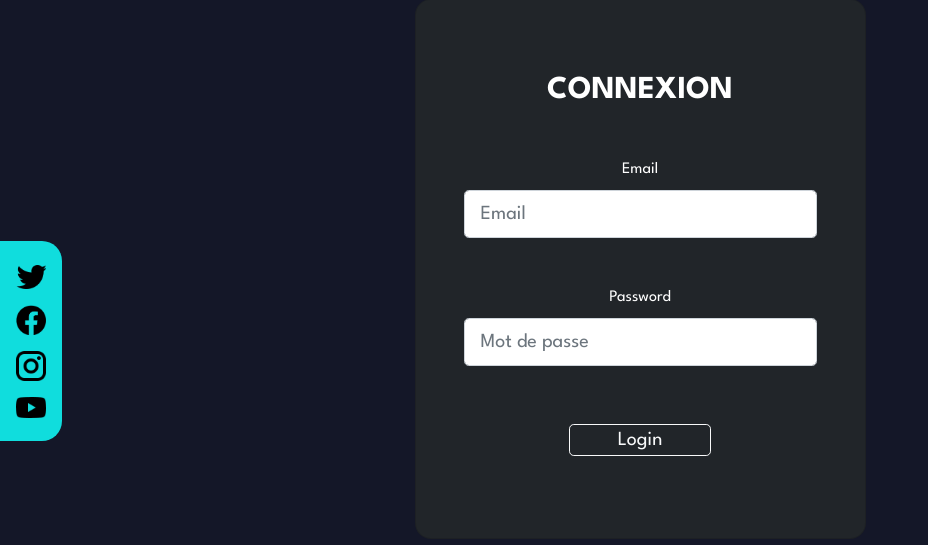
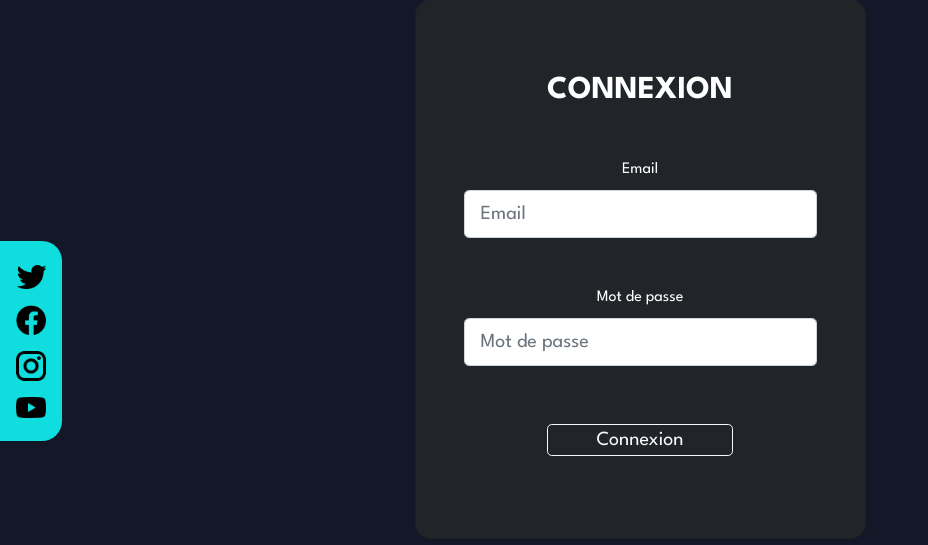
Before and after one commit to WildCodeSchool/2022-03-php-Lyon-P3-Collahop, a Symfony app: template templates/login/index.html.twig in a window 1280 px wide. Shown: the part 175-720 px from the top of the page, without its empty margins (0-928 px from the left). Run offline with Twig, Linux system fonts and the light colour scheme; the template is opened without the code that fills it, so the values that code supplies are empty; style sheets or scripts are compiled from the project's sources; some libraries are stand-ins or nearby versions.

Commit message:
translated some word in french

```diff
--- a/templates/login/index.html.twig
+++ b/templates/login/index.html.twig
@@ -28,13 +28,13 @@
 									</div>
 
 									<div class="form-outline form-white mb-5">
-										<label class="form-label" for="password">Password</label>
+										<label class="form-label" for="password">Mot de passe</label>
 										<input type="password" id="password" class="form-control form-control-lg" name="_password" placeholder="Mot de passe"/>
 									</div>
 
 									<input type="hidden" name="_csrf_token" value="{{ csrf_token('authenticate') }}">
 
-									<button class="btn btn-outline-light btn-lg px-5" type="submit">Login</button>
+									<button class="btn btn-outline-light btn-lg px-5" type="submit">Connexion</button>
 								</form>
 							</div>
 						</div>
```
